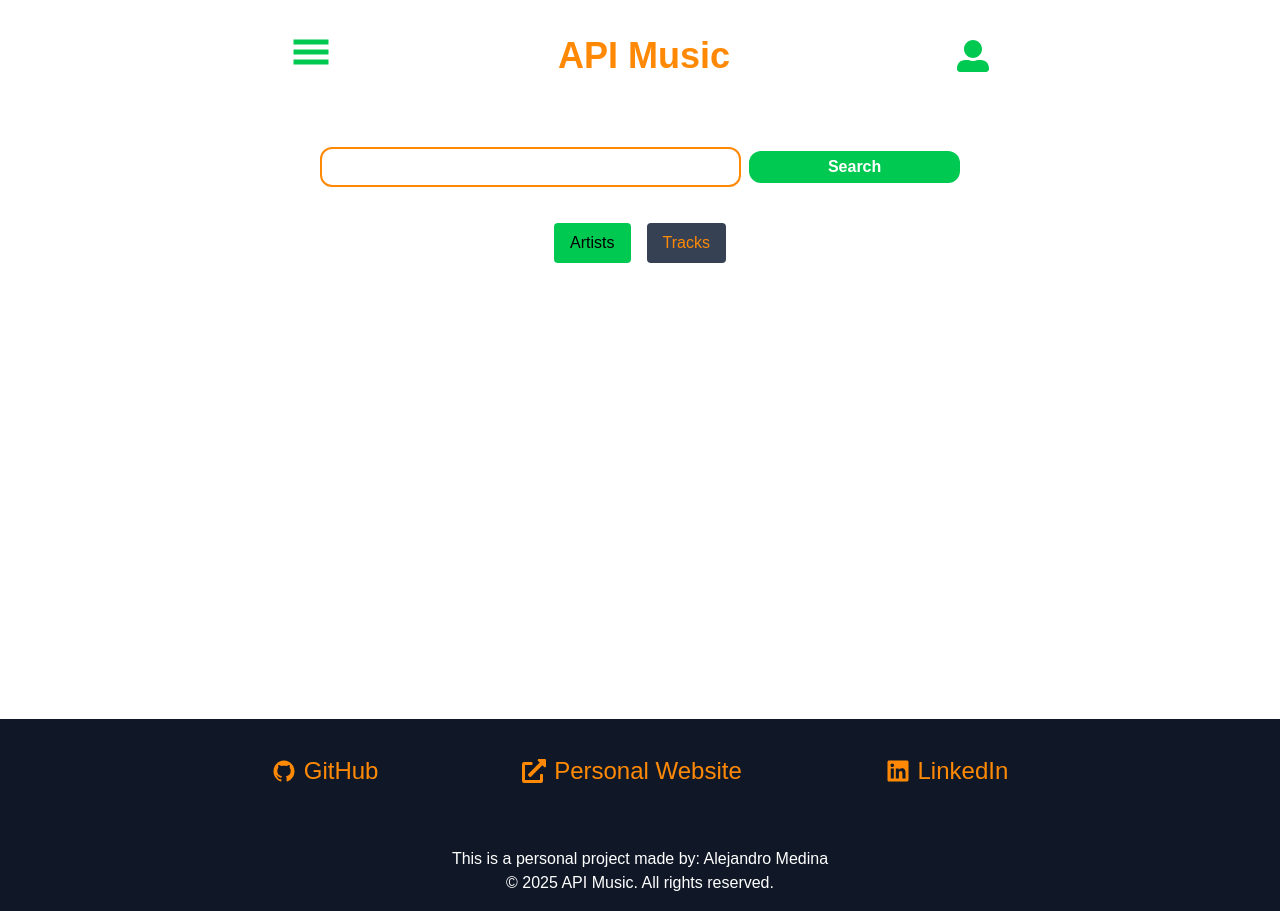
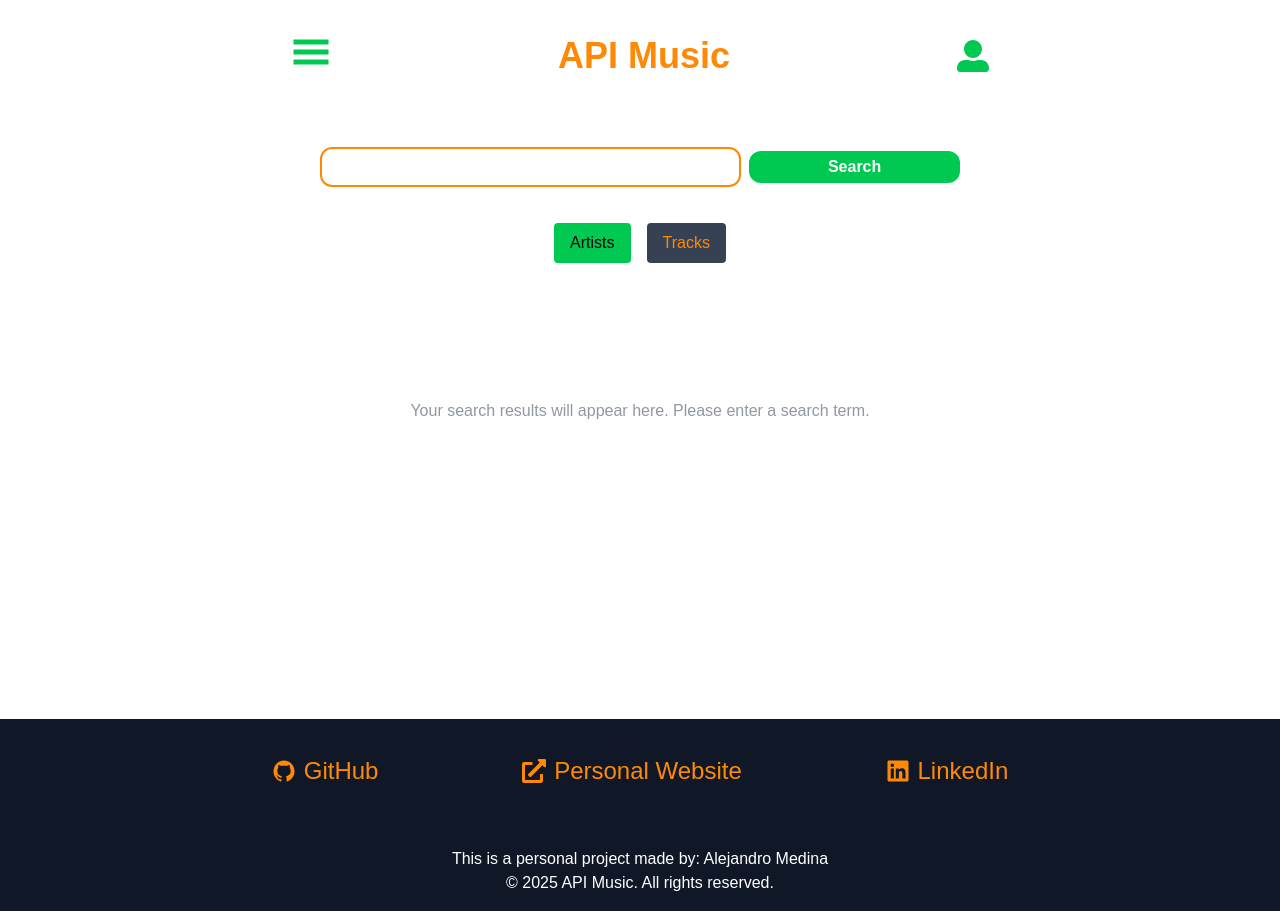
Before and after one commit to Meva1997/music-app-next, a Next.js app: page / in a window 1280 px wide. Built offline with nearby package versions, Linux system fonts and the light colour scheme.

Commit message:
fix main page

```diff
--- a/components/MainSearchBar.tsx
+++ b/components/MainSearchBar.tsx
@@ -1,10 +1,10 @@
+import { Suspense, useState } from "react";
 import { useForm } from "react-hook-form";
 import { SearchInputMain } from "../types";
 import ErrorMessage from "../ui/ErrorMessage";
 import ArtistResultMainPage from "./API Result/ArtistResultMainPage";
 import LoadingMessage from "../ui/spinner artist search /LoadingMessage";
 import { useSpotifySearch } from "../hooks/useSpotifyArtistSearch";
-import { Suspense, useState } from "react";
 import TrackResultMainPage from "./API Result/TrackResultMainPage";
 
 export default function MainSearchBar() {
@@ -71,6 +71,12 @@ export default function MainSearchBar() {
           Tracks
         </button>
       </section>
+
+      {!loading && !result && (
+        <div className="flex items-center justify-center h-64 text-gray-500 animate-pulse">
+          Your search results will appear here. Please enter a search term.
+        </div>
+      )}
       <ErrorMessage message={errors.search?.message} />
 
       {/* Loading message and results */}
```
